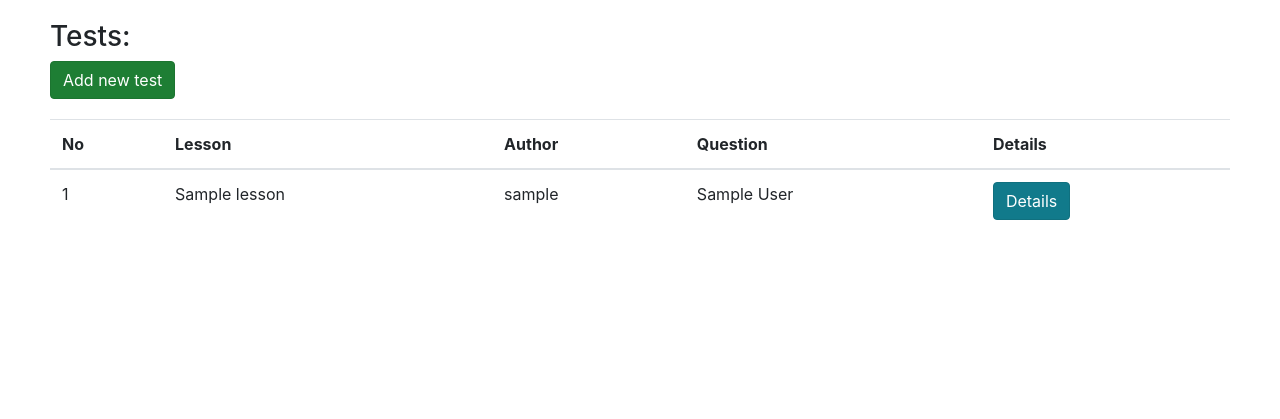
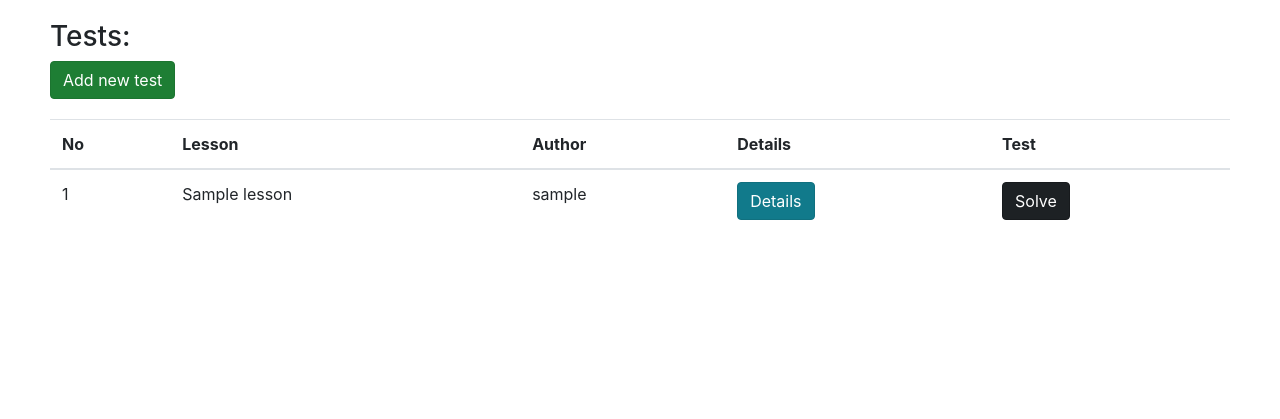
Before and after one commit to slawekpl81/zeszycik, a Django app: page /studenttests in a window 1280 px wide. Shown: the part 58-477 px from the top of the page. Run offline with Django 3.2, Linux system fonts and the light colour scheme; tables that the repository leaves empty hold one stand-in row (values such as "Sample post"); some libraries are stand-ins or nearby versions.

Commit message:
kilka zmian 18/07

```diff
--- a/school/templates/messages_list.html
+++ b/school/templates/messages_list.html
@@ -1,6 +1,7 @@
 
 {% extends 'index.html' %}
 {% load static %}
+{% load crispy_forms_tags%}
 <link rel="stylesheet" href="{% static 'css/index.css' %}">
 
 {% block content %}
@@ -12,6 +13,7 @@
 
      <h3>Messages:</h3>
      <a href="{% url 'message_create' %}" class="btn btn-success active "  role="button" aria-pressed="true">New Message</a>
+
 
     <div class=" table table-responsive-md">
       <table class="table">
--- a/school/templates/studenttest_list.html
+++ b/school/templates/studenttest_list.html
@@ -47,8 +47,9 @@
             <th scope="col">No</th>
             <th scope="col">Lesson</th>
             <th scope="col">Author</th>
-            <th scope="col">Question</th>
+
             <th scope="col">Details</th>
+            <th scope="col">Test</th>
             {% if user.groups.all.0.name == 'administrator' or user.groups.all.0.name == 'teachers' %}
             <th scope="col">Update</th>
             <th scope="col">Delete</th>
@@ -59,19 +60,103 @@
             {% for test in studenttests %}
 
                 <tr >
-                    <td>{{ test.pk }}</td>
+                    <td>{{  forloop.counter }}</td>
+
                     <td>{{ test.lesson }}</td>
                     <td>{{ test.author }}</td>
-                    <td>{{ test.question }}</td>
+
                     <td>
-                        <a href="{% url 'studenttest_detail' test.pk %}" class="btn btn-info active "  role="button" aria-pressed="true">Details</a>
+
+                         <button type="button" class="btn btn-info active" data-toggle="modal" data-target="#exampleModal{{ test.pk }}">Details</button>
+
+                        <div class="modal fade" id="exampleModal{{ test.pk }}" tabindex="-1" role="dialog" aria-labelledby="exampleModalLabel" aria-hidden="true">
+                              <div class="modal-dialog">
+                                <div class="modal-content">
+                                  <div class="modal-header">
+                                    <h5 class="modal-title" id="exampleModalLabel">Details</h5>
+                                    <button type="button" class="close" data-dismiss="modal" aria-label="Close">
+                                      <span aria-hidden="true">&times;</span>
+                                    </button>
+                                  </div>
+                                      <div class="modal-body">
+                                                Curse: {{ test.lesson }}<br>
+                                                Author: {{ test.author }}<br>
+                                                Questions: {{ test.question }}<br>
+
+                                          <a href="{% url 'message_detail' test.pk %}"></a>
+                                      </div>
+                                  <div class="modal-footer">
+                                    <button type="button" class="btn btn-secondary" data-dismiss="modal">Close</button>
+                                  </div>
+                                </div>
+                              </div>
+                            </div>
                     </td>
+                    <td>
+                        <button type="button" class="btn btn-dark active" data-toggle="modal" data-target="#exampleModal{{ test.pk }}">Solve</button>
+
+                        <!--<form method="post">
+                        <div class="modal fade" id="exampleModal{{ test.pk }}" tabindex="-1" role="dialog" aria-labelledby="exampleModalLabel" aria-hidden="true">
+                              <div class="modal-dialog">
+                                <div class="modal-content">
+                                  <div class="modal-header">
+                                    <h5 class="modal-title" id="exampleModalLabel">Test Solve</h5>
+                                    <button type="button" class="close" data-dismiss="modal" aria-label="Close">
+                                      <span aria-hidden="true">&times;</span>
+                                    </button>
+                                  </div>
+                                      <div class="modal-body">
+                                                {#% csrf_token %#}
+                                                {#  #}{ form.as_table }}
+
+                                          <a href="{#% url 'studenttest_solve' test.pk %#}"></a>
+                                      </div>
+                                  <div class="modal-footer">
+                                    <button type="button" class="btn btn-secondary" data-dismiss="modal">Close</button>
+                                  </div>
+                                </div>
+                              </div>
+                            </div>
+                            </form>-->
+
+                    </td>
+
+
                     {% if user.groups.all.0.name == 'administrator' or user.groups.all.0.name == 'teachers' %}
                     <td>
                         <a href="{% url 'studenttest_update' test.pk %}" class="btn btn-warning active "  role="button" aria-pressed="true" >Update</a>
                     </td>
                     <td>
-                        <a href="{% url 'studenttest_delete' test.pk %}" class="btn btn-danger active "  role="button" aria-pressed="true">Delete</a>
+                        <button type="button" class="btn btn-danger" data-toggle="modal" data-target="#exampleModal1-{{ test.pk }}">
+                          Delete
+                        </button>
+                            <div class="modal fade" id="exampleModal1-{{ test.pk }}" tabindex="-1" role="dialog" aria-labelledby="exampleModalLabel" aria-hidden="true">
+                              <div class="modal-dialog">
+                                <div class="modal-content">
+                                  <div class="modal-header">
+                                    <h5 class="modal-title" id="exampleModalLabel">Delete</h5>
+                                    <button type="button" class="close" data-dismiss="modal" aria-label="Close">
+                                      <span aria-hidden="true">&times;</span>
+                                    </button>
+                                  </div>
+                                  <div class="modal-body">
+                                    <form id="delete_form" action="{% url 'message_delete' test.pk %}" method="post">
+                                        {% csrf_token %}
+                                        <p>
+                                          Are you sure you want to delete course? <br>
+                                            From: {{ test.author }} <br>
+                                            Curse: {{ test.lesson }}<br>
+                                        </p>
+                                        <input class="btn-danger" type="submit" value="Delete">
+                                      </form>
+                                  </div>
+                                  <div class="modal-footer">
+                                    <button type="button" class="btn btn-secondary" data-dismiss="modal">Close</button>
+                                  </div>
+                                </div>
+                              </div>
+                            </div>
+
                     </td>
                     {% endif %}
 
```
